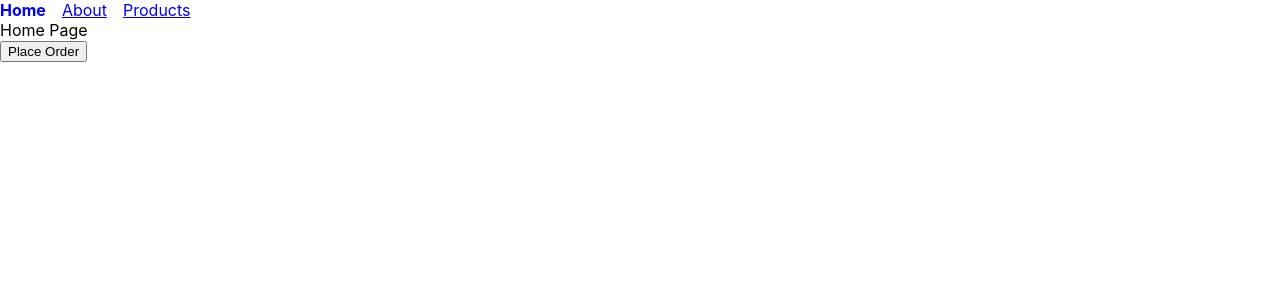
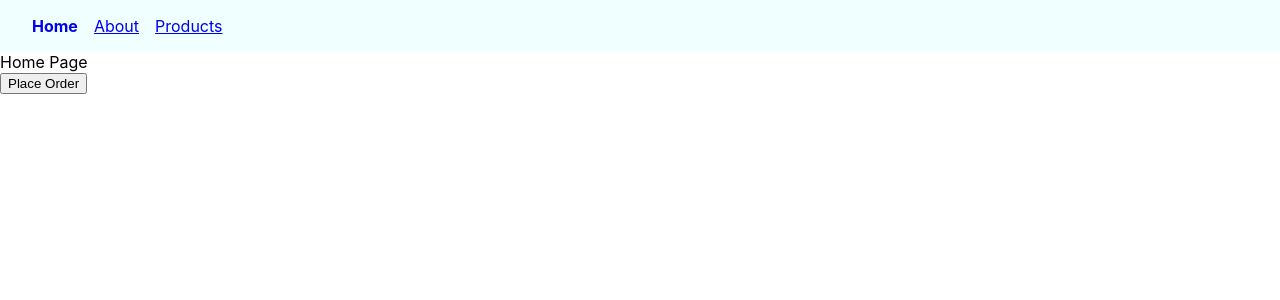
Before and after one commit to Ubayed-Bin-Sufian/Vizuara-Summer-of-Code-2024, a React (Create React App) app in the folder react-router-demo/: page / in a window 1280 px wide. Shown: the top 300 px of the page. Built offline with nearby package versions, Linux system fonts and the light colour scheme.

Commit message:
classname added to navbar

```diff
--- a/react-router-demo/src/components/Navbar.js
+++ b/react-router-demo/src/components/Navbar.js
@@ -10,7 +10,7 @@ export const Navbar = () => {
     }
 
     return (
-        <nav>
+        <nav className='primary-nav'>
             <NavLink style={navLinkStyles} to='/'>
                 Home
             </NavLink>
```
